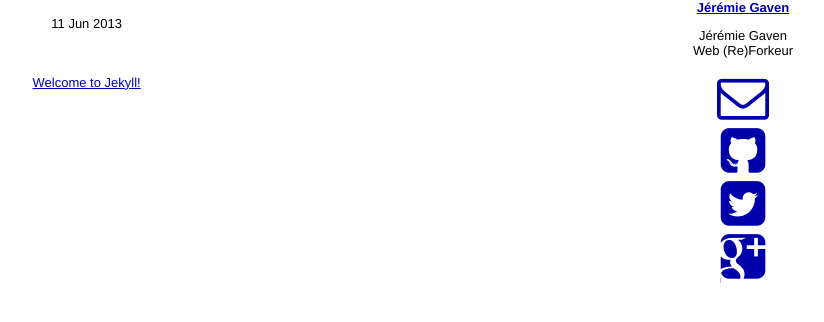
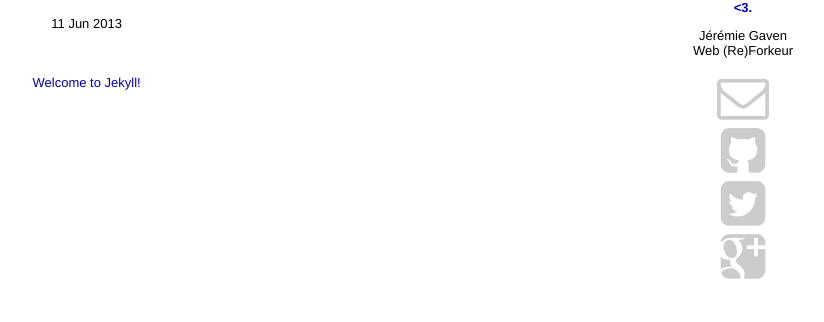
Before and after one commit to openjeremie/J3z.github.io, a Jekyll site: the page built from index.html, in a window 1280 px wide. Shown: the top 322 px of the page, without its empty margins (444-1268 px from the left). Built offline with Jekyll 4.4.1, drawn with Linux system fonts in a browser that asks for light colours.

Commit message:
Testing color and updrading configuration

```diff
--- a/_config.yml
+++ b/_config.yml
@@ -1,9 +1,7 @@
-name: J3z page. <3.
+name: <3.
 pygments: true
 
-tagline: j3z
 author : Jérémie Gaven
-name : Jérémie Gaven
 email : jeremie@gaven.me
 github : J3z
 twitter : ___jez
--- a/_layouts/j3z.html
+++ b/_layouts/j3z.html
@@ -20,11 +20,11 @@
 					<h1 class="title"><a href="/">{{ site.name }}</a></h1>
               		<div class="contact">
                 		<p>
-                  			Jérémie Gaven<br />
+                  			{{ site.author }}<br />
                   			Web (Re)Forkeur<br />
                 		</p>
                 		<p>
-                  			<a href="mailto:jeremie@gaven.me"><i class="icon-envelope icon-4x"></i></a><br />
+                  			<a href="mailto:{{ site.email }}"><i class="icon-envelope icon-4x"></i></a><br />
                   			<a href="http://github.com/j3z/"><i class="icon-github-sign icon-4x"></i></a><br />
                   			<a href="http://twitter.com/___jez/"><i class="icon-twitter-sign icon-4x"></i></a><br />
                   			<a href="https://plus.google.com/115854308115046215216/about"><i class="icon-google-plus-sign icon-4x"></i></a><br />
--- a/css/main-j3z.css
+++ b/css/main-j3z.css
@@ -25,7 +25,11 @@ h1, h2, h3, h4, h5, h6 {
 h1 { margin-bottom: 1em; }
 p { margin: 1em 0; }
 
-a         { color: #00a; }
+a {
+	color: #00a;
+	text-decoration: none;
+}
+
 a:hover   { color: #000; }
 a:visited { color: #a0a; }
 
@@ -107,13 +111,12 @@ ul.posts span {
   overflow: hidden;
 }
 
-.site .footer .contact {
+.site .contact {
   float: left;
-  margin-right: 3em;
 }
 
-.site .footer .contact a {
-  color: #8085C1;
+.contact i{
+	color: #ccc;
 }
 
 .site .footer .rss {
```
Also changed, not shown: 2 other files.
